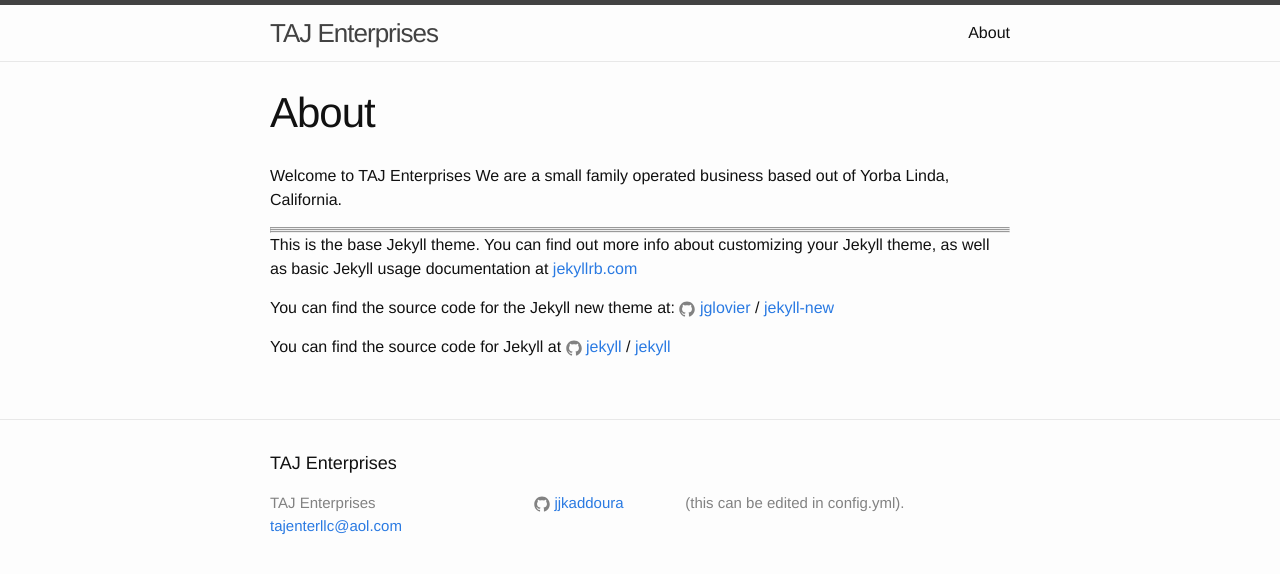
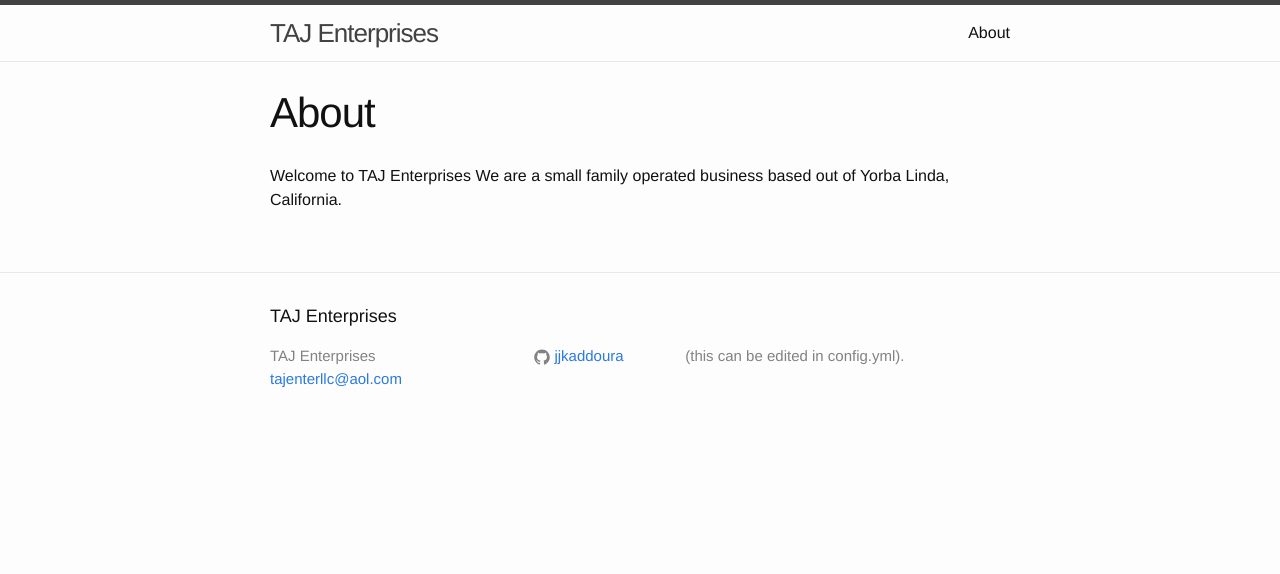
Before and after one commit to jjkaddoura/jjkaddoura.github.io, a Jekyll site: the page built from about.md, in a window 1280 px wide. Shown: the top 574 px of the page. Built offline with Jekyll 4.4.1, drawn with Linux system fonts in a browser that asks for light colours.

Commit message:
Update about.md

```diff
--- a/about.md
+++ b/about.md
@@ -6,18 +6,3 @@
 
 Welcome to TAJ Enterprises
   We are a small family operated business based out of Yorba Linda, California.
-
-
----------------------------------------------------------------------------------------------------------------------------------------
-----------------------------------------------------------------------------------------------------------------------------------------
------------------------------------------------------------------------------------------------------------------------------------------
-
-This is the base Jekyll theme. You can find out more info about customizing your Jekyll theme, as well as basic Jekyll usage documentation at [jekyllrb.com](http://jekyllrb.com/)
-
-You can find the source code for the Jekyll new theme at:
-{% include icon-github.html username="jglovier" %} /
-[jekyll-new](https://github.com/jglovier/jekyll-new)
-
-You can find the source code for Jekyll at
-{% include icon-github.html username="jekyll" %} /
-[jekyll](https://github.com/jekyll/jekyll)
```
